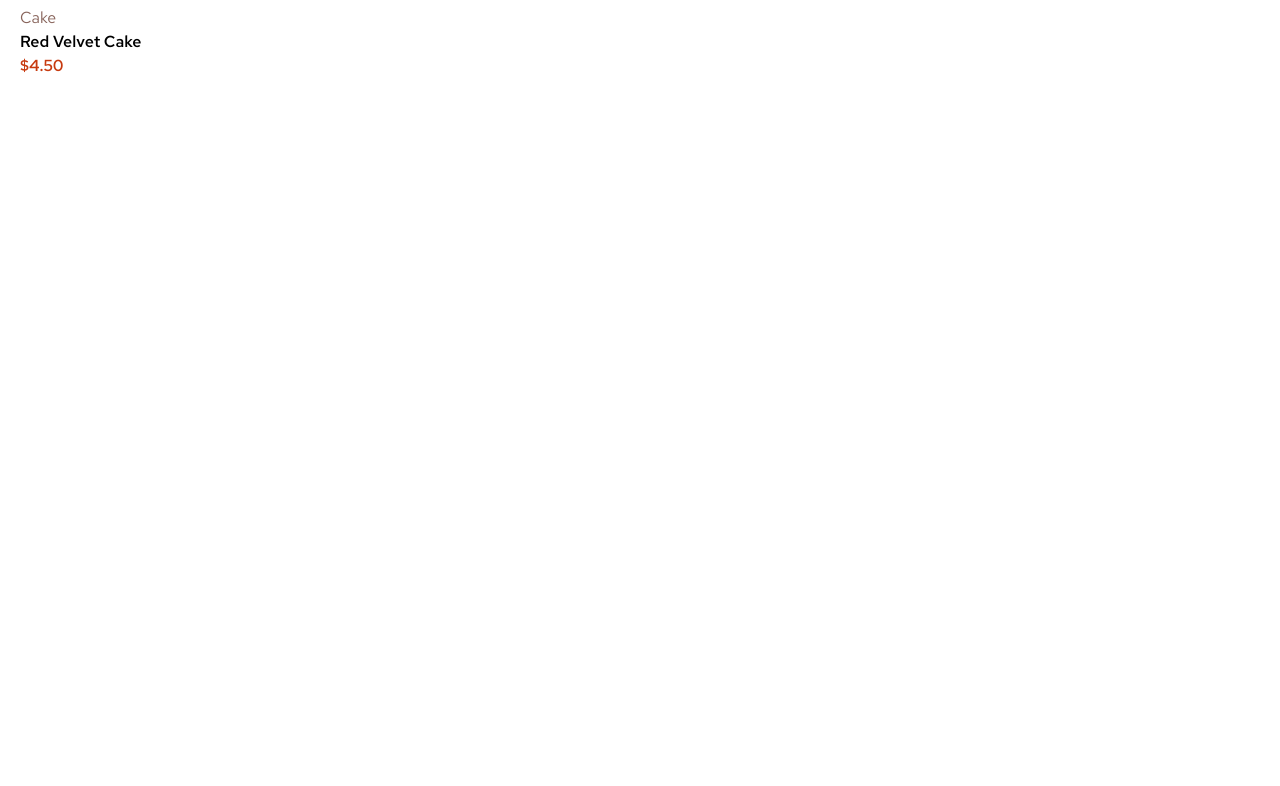
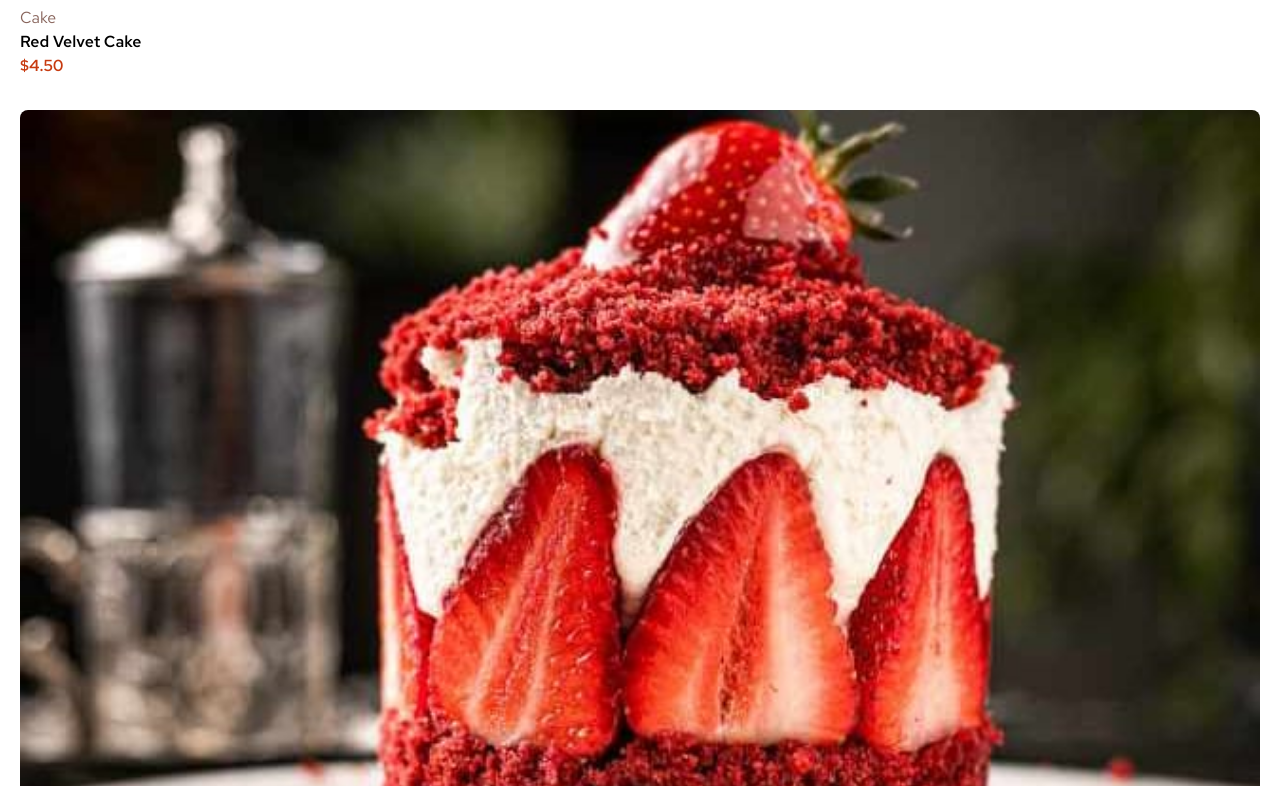
Before and after one commit to manohySr/buybuy, a Vue app: page / in a window 1280 px wide. Shown: the part 914-1700 px from the top of the page. Before the commit the page ends 1012 px from the top, so only its background shows below. Built offline with nearby package versions, Linux system fonts and the light colour scheme; a web font is replaced by a local one.

Commit message:
style:    fix component layout to render many
testing it to render many dessert

```diff
--- a/src/App.vue
+++ b/src/App.vue
@@ -2,10 +2,13 @@
 import image from "@/assets/images/image-cake-mobile.jpg";
 import CartButton from "./components/button/CartButton.vue";
 import AddButton from "./components/button/AddButton.vue";
+
+const items = [1, 2, 3, 1, 5, 2];
 </script>
 <template>
   <div class="container p-5">
     <h1 class="text-3xl font-bold mb-5">Desserts</h1>
+    <div class="dessert" v-for="item of items">
       <div class="relative flex flex-col items-center">
         <img :src="image" class="w-full object-cover rounded-lg" alt="cake" />
         <div class="button">
@@ -21,6 +24,7 @@ import AddButton from "./components/button/AddButton.vue";
         </div>
       </div>
     </div>
+  </div>
 </template>
 
 <style scoped>
@@ -29,4 +33,8 @@ import AddButton from "./components/button/AddButton.vue";
   bottom: -2rem;
   z-index: 1000 !important;
 }
+
+.dessert {
+  margin-bottom: 2rem;
+}
 </style>
```
Lines whose indentation alone changed are shown as unchanged.
